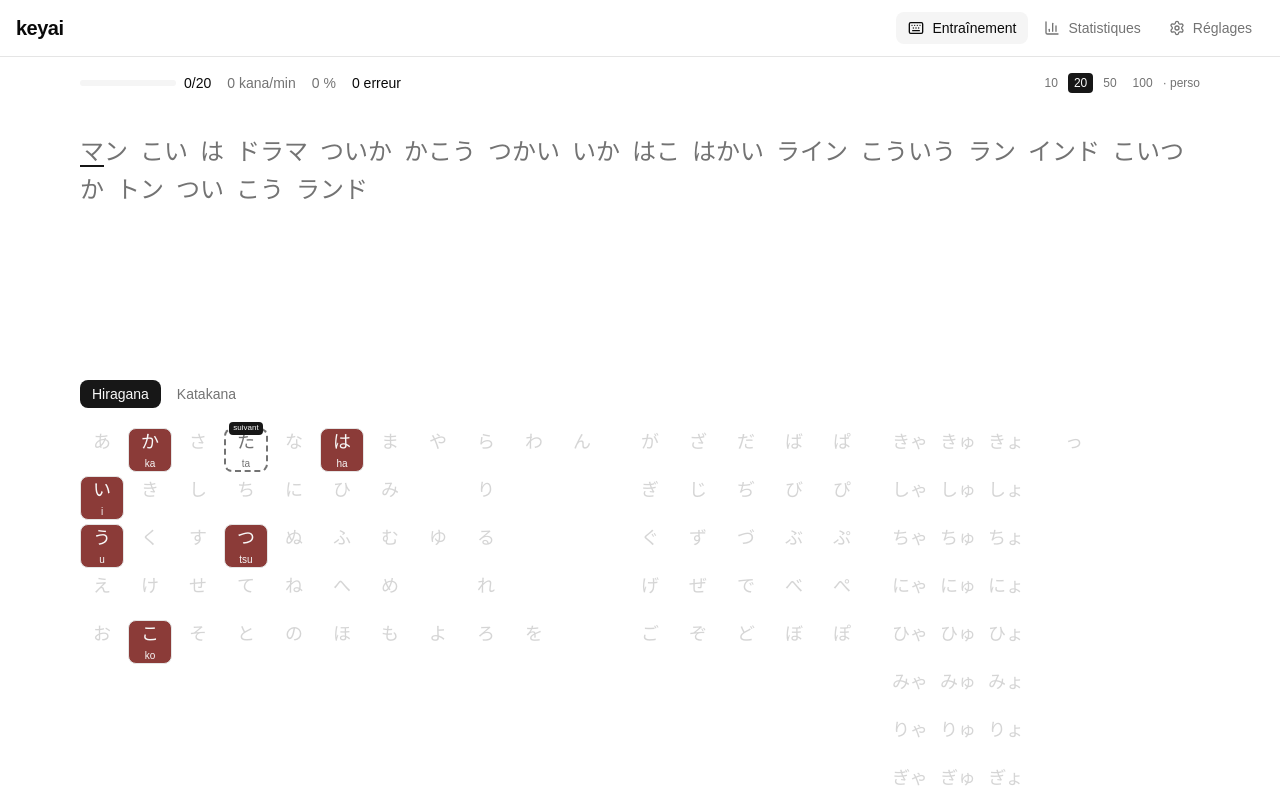
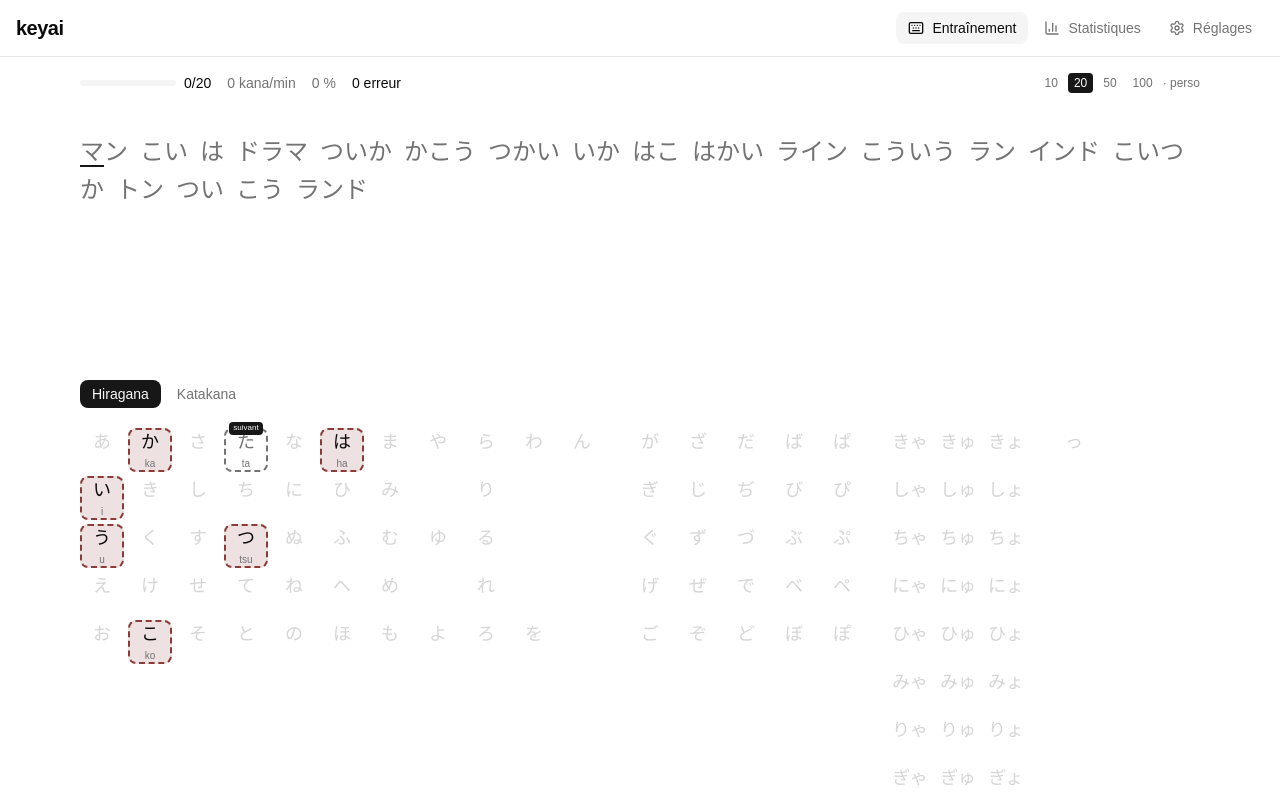
Before and after one commit to mumpkin/keyai, a React (Vite) app in the folder apps/app/: page / in a window 1280 px wide. Shown: the top 800 px of the page. Built offline with nearby package versions, Linux system fonts and the light colour scheme.

Commit message:
Show mastery with a dashed border and a light tint
Co-Authored-By: Claude Opus 5.5 <noreply@anthropic.com>

```diff
--- a/apps/app/src/features/kana-table/kana-cell.tsx
+++ b/apps/app/src/features/kana-table/kana-cell.tsx
@@ -1,10 +1,6 @@
 import { findKana } from '@keyai/core/kana';
 import { cva } from 'class-variance-authority';
-import {
-	type KanaDisplayState,
-	masteryColorOf,
-	masteryTextColorOf,
-} from './kana-states.ts';
+import { type KanaDisplayState, masteryColorsOf } from './kana-states.ts';
 
 const cellVariants = cva(
 	'group relative flex size-11 flex-col items-center justify-center rounded-md border font-kana text-lg focus-visible:outline-2',
@@ -12,21 +8,17 @@ const cellVariants = cva(
 		variants: {
 			state: {
 				locked: 'border-transparent text-muted-foreground/30',
-				learning: 'border-border',
-				mastered: 'border-border',
-				latest: 'border-primary ring-2 ring-primary',
+				learning: 'border-2 border-dashed',
+				mastered: 'border-2 border-dashed',
+				latest: 'border-2 border-dashed ring-2 ring-primary',
 				next: 'border-2 border-dashed border-primary/60 text-muted-foreground',
 			},
 		},
 	},
 );
 
-const romajiVariants = cva('font-sans text-[10px]', {
+const romajiVariants = cva('font-sans text-[10px] text-muted-foreground', {
 	variants: {
-		isColoured: {
-			true: '',
-			false: 'text-muted-foreground',
-		},
 		visibility: {
 			always: 'visible',
 			onHover:
@@ -87,14 +79,7 @@ export function KanaCell({ kana, state, score }: KanaCellProps) {
 			type="button"
 			className={cellVariants({ state })}
 			title={titleOf(kana, state, score)}
-			style={
-				isColoured
-					? {
-							backgroundColor: masteryColorOf(score),
-							color: masteryTextColorOf(score),
-						}
-					: undefined
-			}
+			style={isColoured ? masteryColorsOf(score) : undefined}
 		>
 			{badge && (
 				<span className="absolute -top-2 rounded bg-primary px-1 font-sans text-[8px] text-primary-foreground">
@@ -104,7 +89,6 @@ export function KanaCell({ kana, state, score }: KanaCellProps) {
 			{kana}
 			<span
 				className={romajiVariants({
-					isColoured,
 					visibility: ROMAJI_ALWAYS_VISIBLE.has(state)
 						? 'always'
 						: 'onHover',
--- a/apps/app/src/features/kana-table/kana-states.ts
+++ b/apps/app/src/features/kana-table/kana-states.ts
@@ -9,19 +9,22 @@ export type KanaDisplayState =
 
 const PERCENT = 100;
 
-/** Below this score, light text has the better contrast on the background. */
-const LIGHT_TEXT_MAX_SCORE = 0.45;
+/** Share of the mastery colour in the background of a kana. */
+const BACKGROUND_TINT = 15;
 
-/** Background of a kana, from dark red to green with its mastery (C8). */
-export function masteryColorOf(score: number): string {
-	const low = Math.round((1 - score) * PERCENT);
-	return `color-mix(in oklch, var(--mastery-low) ${low}%, var(--mastery-high))`;
+export interface MasteryColors {
+	readonly borderColor: string;
+	readonly backgroundColor: string;
 }
 
-export function masteryTextColorOf(score: number): string {
-	return score < LIGHT_TEXT_MAX_SCORE
-		? 'var(--mastery-text-light)'
-		: 'var(--mastery-text-dark)';
+/** Border and light tint of a kana, from dark red to green (C8). */
+export function masteryColorsOf(score: number): MasteryColors {
+	const low = Math.round((1 - score) * PERCENT);
+	const color = `color-mix(in oklch, var(--mastery-low) ${low}%, var(--mastery-high))`;
+	return {
+		borderColor: color,
+		backgroundColor: `color-mix(in oklch, ${color} ${BACKGROUND_TINT}%, transparent)`,
+	};
 }
 
 export interface KanaStateContext {
--- a/apps/app/src/styles/app.css
+++ b/apps/app/src/styles/app.css
@@ -136,9 +136,7 @@
 :root {
 	--kana-size: 24px;
 	--mastery-low: oklch(0.46 0.11 25);
-	--mastery-high: oklch(0.72 0.09 150);
-	--mastery-text-light: oklch(0.98 0 0);
-	--mastery-text-dark: oklch(0.2 0 0);
+	--mastery-high: oklch(0.62 0.1 150);
 	--background: oklch(1 0 0);
 	--foreground: oklch(0.145 0 0);
 	--card: oklch(1 0 0);
```
Also changed, not shown: 2 other files (tests, documents, lock files or other folders).
